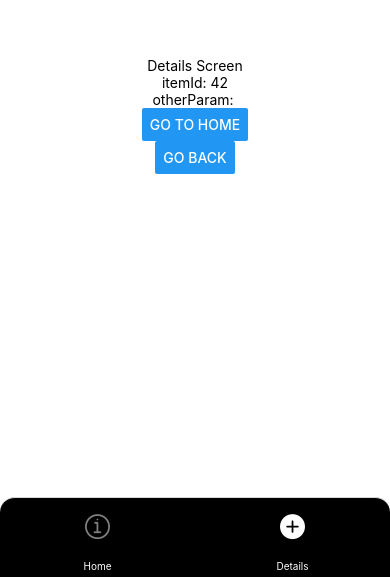
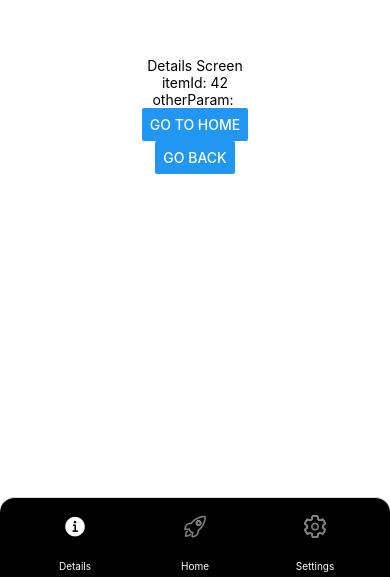
Before and after one commit to Maximus080111/SpaceX-Connect, a React Native app: screen /Details in a window 390 px wide. Shown: the part 267-844 px from the top of the page. Built offline with nearby package versions, Linux system fonts and the light colour scheme.

Commit message:
added different icons and setting navigation

```diff
--- a/App.js
+++ b/App.js
@@ -2,10 +2,11 @@ import { StatusBar } from 'expo-status-bar';
 import React from 'react';
 import { Button, StyleSheet, Text, View } from 'react-native';
 import Details from './screens/Details.js'
+import Settings from './screens/Settings.js'
 
 import { NavigationContainer } from '@react-navigation/native';
 import { createBottomTabNavigator } from '@react-navigation/bottom-tabs';
-import AntDesign from '@expo/vector-icons/AntDesign.js';
+import Ionicons from '@expo/vector-icons/Ionicons.js';
 
 function HomeScreen({ navigation }) {
 	return (
@@ -33,13 +34,15 @@ export default function App() {
 							let iconName;
 
 							if (route.name === 'Home') {
-								iconName = focused ? 'infocirlce' : 'infocirlceo';
+								iconName = focused ? 'rocket' : 'rocket-outline';
 							} else if (route.name === 'Details') {
-								iconName = focused ? 'pluscircle' : 'pluscircleo';
+								iconName = focused ? 'information-circle' : 'information-circle-outline';
+							} else if (route.name === 'Settings') {
+								iconName = focused ? 'settings' : 'settings-outline';
 							}
 
 							// You can return any component that you like here!
-							return <AntDesign name={iconName} size={size} color={color} />;
+							return <Ionicons name={iconName} size={size} color={color} />;
 						},
 						tabBarActiveTintColor: 'white',
 						tabBarInactiveTintColor: 'gray',
@@ -47,6 +50,7 @@ export default function App() {
 						tabBarStyle: {
 							backgroundColor: '#000',
 							height: 80,
+							paddingHorizontal: 15,
 							borderTopLeftRadius: 15,
 							borderTopRightRadius: 15,
 						},
@@ -55,8 +59,9 @@ export default function App() {
 							paddingVertical: 5,
 						}
 					})}>
-        			<Tab.Screen name="Home" component={HomeScreen} />
 					<Tab.Screen name="Details" component={Details}  initialParams={{ itemId: 42 }}/>
+					<Tab.Screen name="Home" component={HomeScreen} />
+					<Tab.Screen name="Settings" component={Settings} />
       			</Tab.Navigator>
 			</NavigationContainer>
 		);
--- /dev/null
+++ b/screens/Settings.js
@@ -0,0 +1,21 @@
+import React from 'react';
+import { Button, StyleSheet, Text, View } from 'react-native';
+
+export default function SettingsScreen({navigation}) {
+	return (
+	  <View style={styles.container}>
+		<Text>SettingsScreen</Text>
+		<Button title="Go to Home" onPress={() => navigation.navigate('Home')} />
+		<Button title="Go back" onPress={() => navigation.goBack()} />
+	  </View>
+	);
+}
+
+const styles = StyleSheet.create({
+	container: {
+		flex: 1,
+		backgroundColor: '#fff',
+		alignItems: 'center',
+		justifyContent: 'center',
+	},
+});
```
